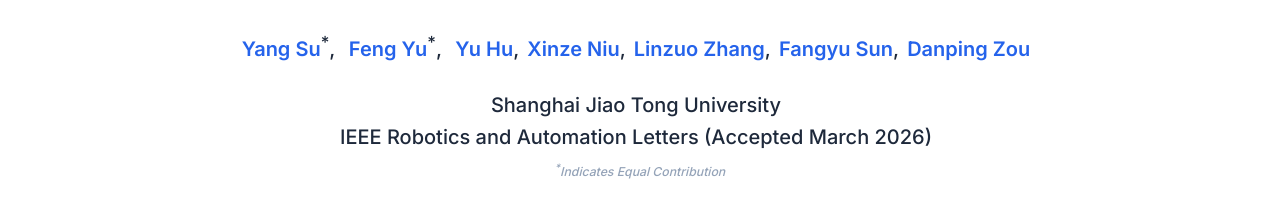
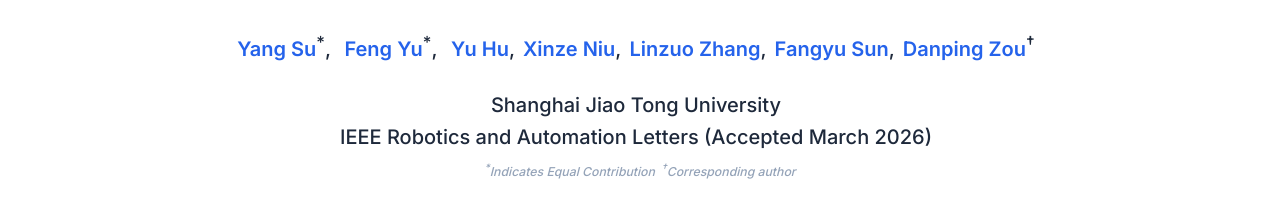
Before and after one commit to nbsy000/DiffRacingWeb, a plain HTML site: page index.html in a window 1280 px wide. Shown: the part 209-415 px from the top of the page. Drawn offline with nearby package versions, Linux system fonts and the light colour scheme; some icons are missing.

Commit message:
corresponding author

```diff
--- a/index.html
+++ b/index.html
@@ -231,12 +231,14 @@
                   <a href="#">Feng Yu</a><sup>*</sup>,</span>
                   <span class="author-block">
                     <a href="#">Yu Hu</a>,
-                  </span><span class="author-block"><a href="#">Xinze Niu</a>,</span><span class="author-block"><a href="#">Linzuo Zhang</a>,</span><span class="author-block"><a href="#">Fangyu Sun</a>,</span><span class="author-block"><a href="#">Danping Zou</a></span>
+                  </span><span class="author-block"><a href="#">Xinze Niu</a>,</span><span class="author-block"><a href="#">Linzuo Zhang</a>,</span><span class="author-block"><a href="#">Fangyu Sun</a>,</span><span class="author-block"><a href="#">Danping Zou</a><sup>†</sup></span>
                   </div>
 
                   <div class="is-size-5 publication-authors">
                     <span class="author-block">Shanghai Jiao Tong University<br>IEEE Robotics and Automation Letters (Accepted March 2026)</span>
-                    <span class="eql-cntrb"><small><br><sup>*</sup>Indicates Equal Contribution</small></span>
+                    <span class="eql-cntrb">
+                      <small><br><sup>*</sup>Indicates Equal Contribution&nbsp;&nbsp;<sup>†</sup>Corresponding author</small>
+                    </span>
                   </div>
 
                   <div class="column has-text-centered">
```
